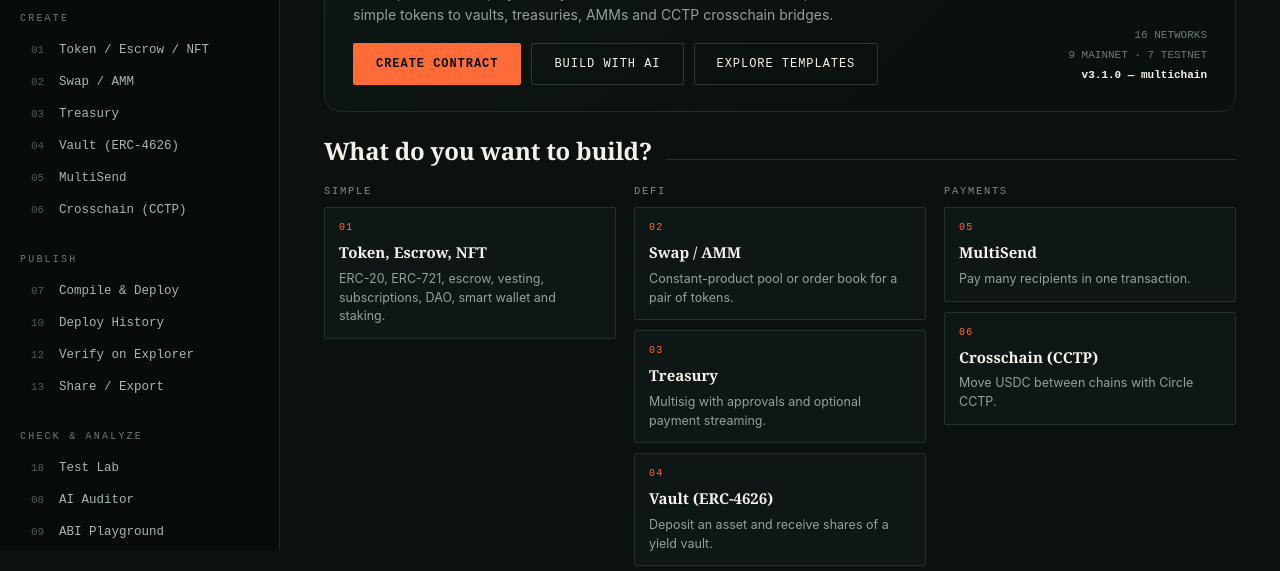
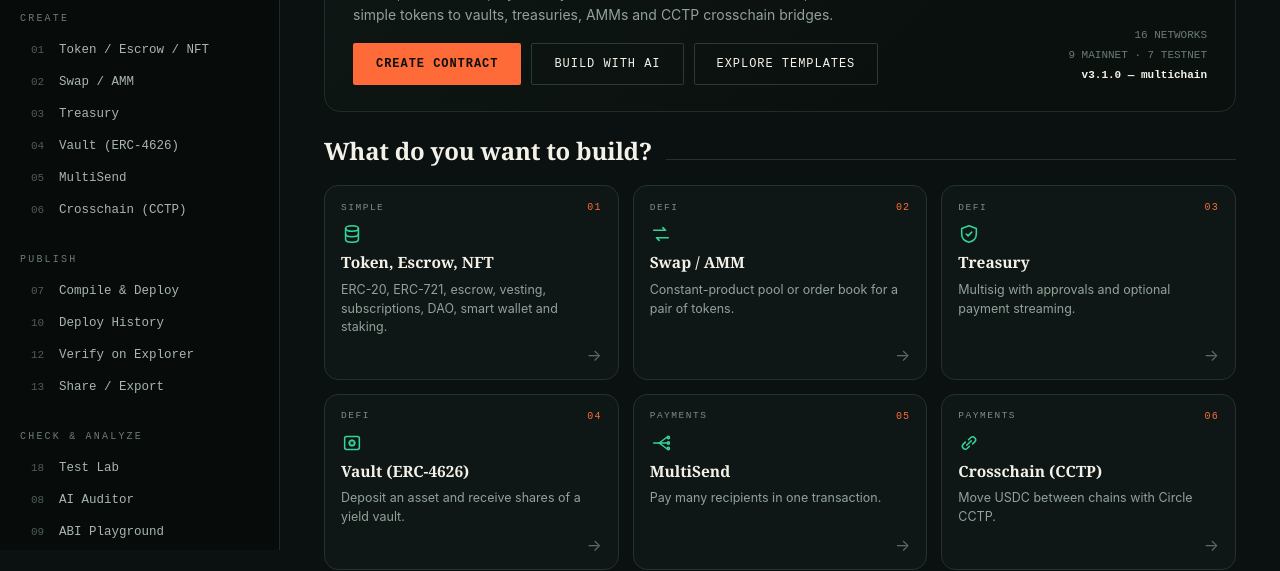
Before and after one commit to julenosinger/contratforg, a plain HTML site: page contractforge-deploy/index.html in a window 1280 px wide. Shown: the part 250-821 px from the top of the page. Drawn offline with Linux system fonts and the light colour scheme.

Commit message:
fix(ui): phase 10.4.1 Home builders in one balanced 3x2 grid.

```diff
--- a/contractforge-deploy/app.css
+++ b/contractforge-deploy/app.css
@@ -896,10 +896,24 @@ label .req-star{color:#FF6A39;margin-left:3px;}
 .home-continue .hc-meta{display:flex;flex-wrap:wrap;gap:6px;}
 .home-continue .hc-tag{padding:3px 10px;border:1px solid #2a3a33;border-radius:999px;font-family:var(--mono);font-size:10.5px;color:#C9D3CE;}
 .home-continue .hc-actions{align-self:center;}
-.home-cats{display:grid;grid-template-columns:repeat(auto-fit,minmax(260px,1fr));gap:18px;margin-bottom:30px;}
-.home-cat .home-cat-h{margin:0 0 10px;font-family:var(--mono);font-size:10.5px;font-weight:500;letter-spacing:.16em;text-transform:uppercase;color:#7E8C86;}
-.home-cat .home-grid{grid-template-columns:minmax(0,1fr);gap:10px;margin-bottom:0;}
-.home-cat .home-card{padding:12px 14px;}
+/* the six builders: one grid, three columns on a desktop, two on a tablet, one on a phone (every card the same width and, within a row, the same height) */
+.home-builders{grid-template-columns:repeat(3,minmax(0,1fr));gap:14px;margin-bottom:34px;align-items:stretch;}
+.home-builders .home-card{position:relative;min-width:0;min-height:150px;padding:14px 16px 16px;gap:8px;border-radius:14px;background:#0E1715;border:1px solid #24322D;transition:border-color .15s,background .15s,transform .15s;}
+.home-builders .home-card:hover{border-color:#34D399;background:#101C19;transform:translateY(-1px);}
+.home-builders .home-card:focus-visible{outline:2px solid #34D399;outline-offset:2px;}
+.home-builders .hc-top{display:flex;align-items:center;justify-content:space-between;gap:10px;width:100%;}
+.home-builders .hc-cat{font-family:var(--mono);font-size:9.5px;font-weight:500;letter-spacing:.16em;text-transform:uppercase;color:#7E8C86;}
+.home-builders .hc-ico{flex:none;color:#34D399;}
+.home-builders .home-card b{font-size:15.5px;line-height:1.25;overflow-wrap:anywhere;}
+.home-builders .hc-desc{flex:1 1 auto;font-size:12.5px;line-height:1.5;color:#92A199;overflow-wrap:anywhere;}
+.home-builders .hc-go{align-self:flex-end;margin-top:2px;font-size:16px;line-height:1;color:#5C6B65;transition:transform .15s,color .15s;}
+.home-builders .home-card:hover .hc-go,.home-builders .home-card:focus-visible .hc-go{color:#34D399;transform:translateX(3px);}
+.light .home-builders .home-card{background:#FBF9F2;border-color:#D8D2C2;}
+.light .home-builders .home-card:hover{background:#F4F1E8;border-color:#1F9D6E;}
+.light .home-builders .hc-desc{color:#4A5550;}
+@media (max-width:1100px){.home-builders{grid-template-columns:repeat(2,minmax(0,1fr));}}
+@media (max-width:640px){.home-builders{grid-template-columns:minmax(0,1fr);}.home-builders .home-card{min-height:0;}}
+@media (prefers-reduced-motion:reduce){.home-builders .home-card,.home-builders .hc-go{transition:none;}.home-builders .home-card:hover{transform:none;}.home-builders .home-card:hover .hc-go,.home-builders .home-card:focus-visible .hc-go{transform:none;}}
 .home-steps{margin-bottom:26px;gap:10px;}
 .home-steps li{padding:10px 14px;}
 .home-fold{margin:0 0 22px;}
--- a/contractforge-deploy/index.html
+++ b/contractforge-deploy/index.html
@@ -136,28 +136,13 @@
       </div>
 
       <div class="section-head"><h2>What do you want to build?</h2><div class="rule"></div></div>
-      <div class="home-cats">
-        <div class="home-cat">
-          <h3 class="home-cat-h">Simple</h3>
-          <div class="home-grid">
-            <button type="button" class="home-card" data-go="simple"><span class="hc-num">01</span><b>Token, Escrow, NFT</b><span>ERC-20, ERC-721, escrow, vesting, subscriptions, DAO, smart wallet and staking.</span></button>
-          </div>
-        </div>
-        <div class="home-cat">
-          <h3 class="home-cat-h">DeFi</h3>
-          <div class="home-grid">
-            <button type="button" class="home-card" data-go="swap"><span class="hc-num">02</span><b>Swap / AMM</b><span>Constant-product pool or order book for a pair of tokens.</span></button>
-            <button type="button" class="home-card" data-go="treasury"><span class="hc-num">03</span><b>Treasury</b><span>Multisig with approvals and optional payment streaming.</span></button>
-            <button type="button" class="home-card" data-go="vault"><span class="hc-num">04</span><b>Vault (ERC-4626)</b><span>Deposit an asset and receive shares of a yield vault.</span></button>
-          </div>
-        </div>
-        <div class="home-cat">
-          <h3 class="home-cat-h">Payments</h3>
-          <div class="home-grid">
-            <button type="button" class="home-card" data-go="multisend"><span class="hc-num">05</span><b>MultiSend</b><span>Pay many recipients in one transaction.</span></button>
-            <button type="button" class="home-card" data-go="crosschain"><span class="hc-num">06</span><b>Crosschain (CCTP)</b><span>Move USDC between chains with Circle CCTP.</span></button>
-          </div>
-        </div>
+      <div class="home-grid home-builders" id="homeBuilders">
+        <button type="button" class="home-card" data-go="simple"><span class="hc-top"><span class="hc-cat">Simple</span><span class="hc-num">01</span></span><svg class="hc-ico" viewBox="0 0 24 24" width="22" height="22" fill="none" stroke="currentColor" stroke-width="1.7" stroke-linecap="round" stroke-linejoin="round" aria-hidden="true" focusable="false"><ellipse cx="12" cy="6" rx="7" ry="3"/><path d="M5 6v6c0 1.7 3.1 3 7 3s7-1.3 7-3V6"/><path d="M5 12v6c0 1.7 3.1 3 7 3s7-1.3 7-3v-6"/></svg><b>Token, Escrow, NFT</b><span class="hc-desc">ERC-20, ERC-721, escrow, vesting, subscriptions, DAO, smart wallet and staking.</span><span class="hc-go" aria-hidden="true">&rarr;</span></button>
+        <button type="button" class="home-card" data-go="swap"><span class="hc-top"><span class="hc-cat">DeFi</span><span class="hc-num">02</span></span><svg class="hc-ico" viewBox="0 0 24 24" width="22" height="22" fill="none" stroke="currentColor" stroke-width="1.7" stroke-linecap="round" stroke-linejoin="round" aria-hidden="true" focusable="false"><path d="M4 8h13l-3-3"/><path d="M20 16H7l3 3"/></svg><b>Swap / AMM</b><span class="hc-desc">Constant-product pool or order book for a pair of tokens.</span><span class="hc-go" aria-hidden="true">&rarr;</span></button>
+        <button type="button" class="home-card" data-go="treasury"><span class="hc-top"><span class="hc-cat">DeFi</span><span class="hc-num">03</span></span><svg class="hc-ico" viewBox="0 0 24 24" width="22" height="22" fill="none" stroke="currentColor" stroke-width="1.7" stroke-linecap="round" stroke-linejoin="round" aria-hidden="true" focusable="false"><path d="M12 3l8 3v6c0 4.5-3.4 7.8-8 9-4.6-1.2-8-4.5-8-9V6z"/><path d="M9 12l2 2 4-4"/></svg><b>Treasury</b><span class="hc-desc">Multisig with approvals and optional payment streaming.</span><span class="hc-go" aria-hidden="true">&rarr;</span></button>
+        <button type="button" class="home-card" data-go="vault"><span class="hc-top"><span class="hc-cat">DeFi</span><span class="hc-num">04</span></span><svg class="hc-ico" viewBox="0 0 24 24" width="22" height="22" fill="none" stroke="currentColor" stroke-width="1.7" stroke-linecap="round" stroke-linejoin="round" aria-hidden="true" focusable="false"><rect x="4" y="5" width="16" height="14" rx="2"/><circle cx="12" cy="12" r="3"/><path d="M12 9v1M12 14v1M9 12h1M14 12h1"/></svg><b>Vault (ERC-4626)</b><span class="hc-desc">Deposit an asset and receive shares of a yield vault.</span><span class="hc-go" aria-hidden="true">&rarr;</span></button>
+        <button type="button" class="home-card" data-go="multisend"><span class="hc-top"><span class="hc-cat">Payments</span><span class="hc-num">05</span></span><svg class="hc-ico" viewBox="0 0 24 24" width="22" height="22" fill="none" stroke="currentColor" stroke-width="1.7" stroke-linecap="round" stroke-linejoin="round" aria-hidden="true" focusable="false"><path d="M4 12h6"/><path d="M10 12l8-6M10 12h8M10 12l8 6"/><circle cx="20" cy="6" r="1.2"/><circle cx="20" cy="12" r="1.2"/><circle cx="20" cy="18" r="1.2"/></svg><b>MultiSend</b><span class="hc-desc">Pay many recipients in one transaction.</span><span class="hc-go" aria-hidden="true">&rarr;</span></button>
+        <button type="button" class="home-card" data-go="crosschain"><span class="hc-top"><span class="hc-cat">Payments</span><span class="hc-num">06</span></span><svg class="hc-ico" viewBox="0 0 24 24" width="22" height="22" fill="none" stroke="currentColor" stroke-width="1.7" stroke-linecap="round" stroke-linejoin="round" aria-hidden="true" focusable="false"><path d="M9.5 14.5l5-5"/><path d="M8 11l-2.5 2.5a3.2 3.2 0 004.5 4.5L12.5 15.5"/><path d="M16 13l2.5-2.5a3.2 3.2 0 00-4.5-4.5L11.5 8.5"/></svg><b>Crosschain (CCTP)</b><span class="hc-desc">Move USDC between chains with Circle CCTP.</span><span class="hc-go" aria-hidden="true">&rarr;</span></button>
       </div>
 
       <div class="section-head"><h2>How it works</h2><div class="rule"></div></div>
```
Also changed, not shown: docs/phase10-4-1.md (added, +28 -0 lines), tests/creation-tabs-audit.mjs (+1 -1 lines), tests/header-home-browser.mjs (+10 -4 lines), tests/header-home-ui.mjs (+19 -1 lines).
